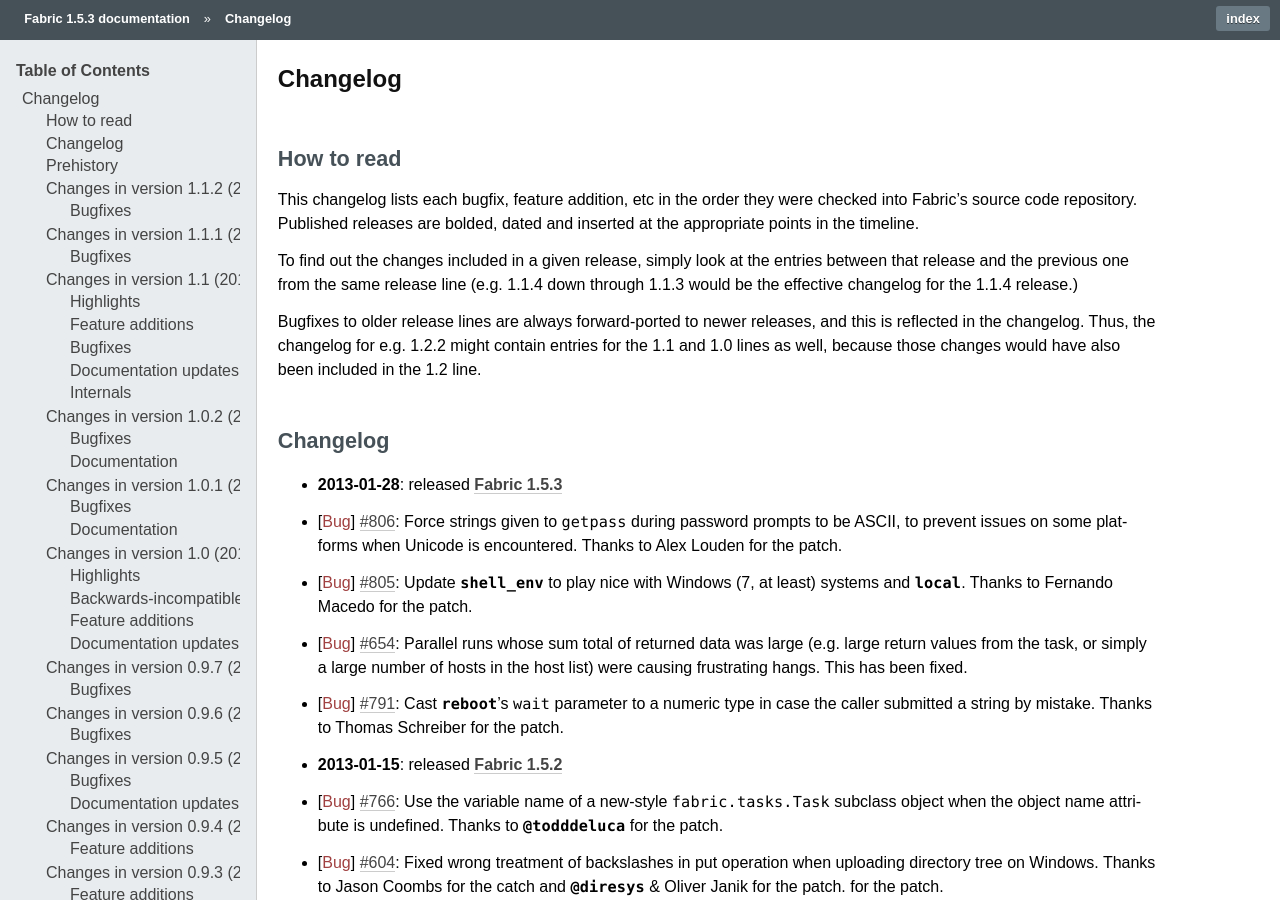
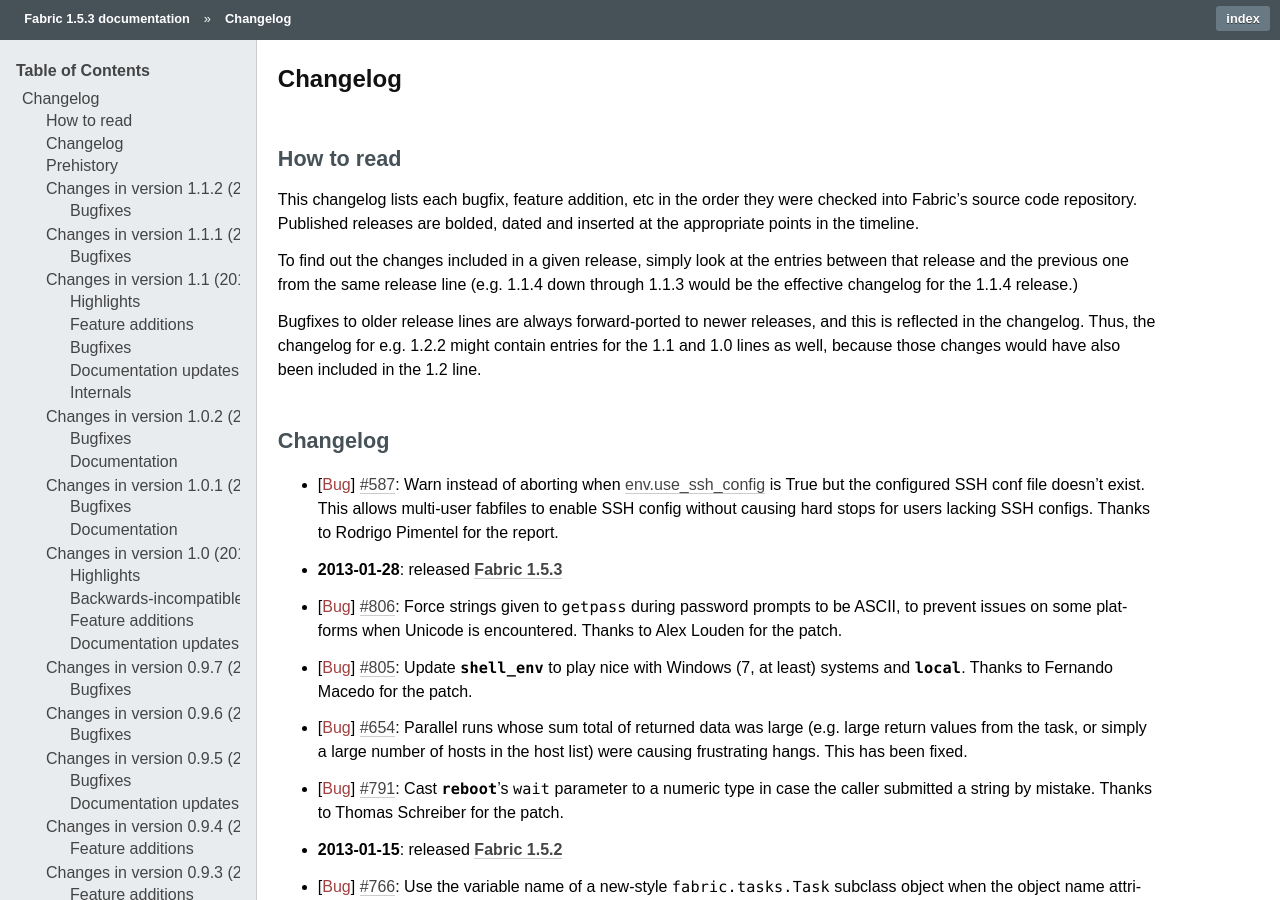
Before and after one commit to fabric/fabric, a Sphinx documentation site: the page built from docs/changelog.rst, in a window 1280 px wide and 900 px high. Built offline with Sphinx 7.4.7, drawn with Linux system fonts in a browser that asks for light colours.

Commit message:
Fixes #587 - warn on missing ssh config, don't abort

```diff
--- a/docs/changelog.rst
+++ b/docs/changelog.rst
@@ -25,6 +25,11 @@
 Changelog
 =========
 
+* :bug:`587` Warn instead of aborting when :ref:`env.use_ssh_config
+  <use-ssh-config>` is True but the configured SSH conf file doesn't exist.
+  This allows multi-user fabfiles to enable SSH config without causing hard
+  stops for users lacking SSH configs. Thanks to Rodrigo Pimentel for the
+  report.
 * :release:`1.5.3 <2013-01-28>`
 * :bug:`806` Force strings given to ``getpass`` during password prompts to be
   ASCII, to prevent issues on some platforms when Unicode is encountered.
```
Also changed, not shown: 2 other files.
